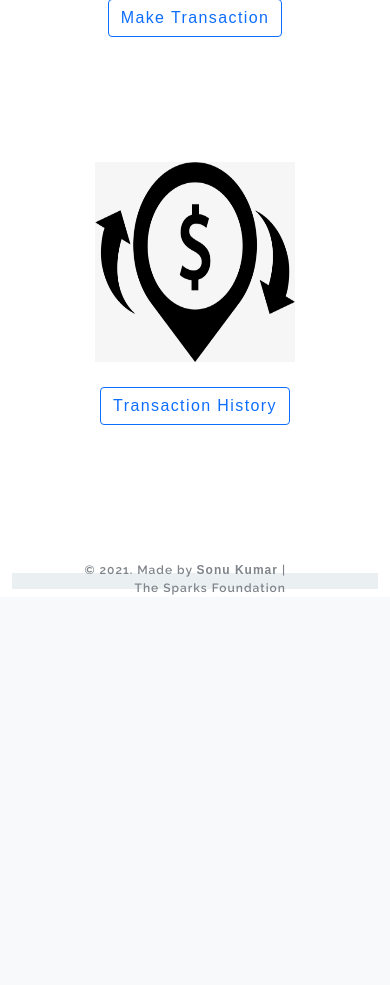
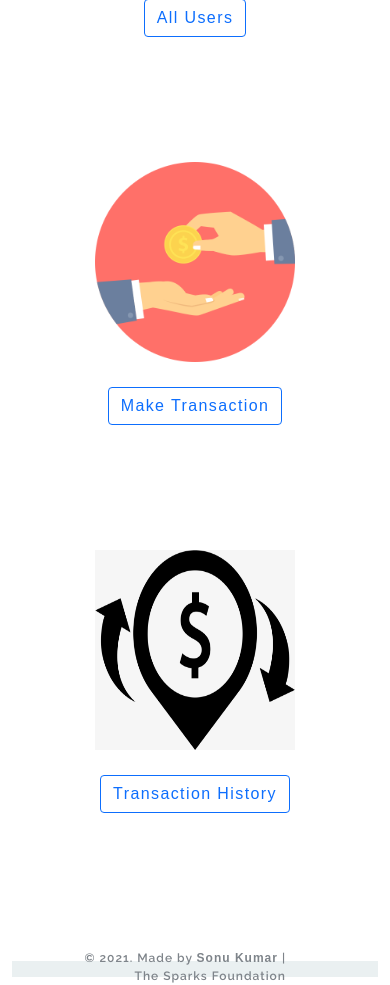
Before and after one commit to Shonu72/BasicBankisSystem-Task1-GripSep2021, a PHP site: page / in a window 390 px wide. Shown: the part 1306-2291 px from the top of the page. Before the commit the page ends 1903 px from the top, so only its background shows below. Run offline with PHP 8.4, Linux system fonts and the light colour scheme.

Commit message:
Update index.php

```diff
--- a/index.php
+++ b/index.php
@@ -35,6 +35,13 @@
                 <br>
                 <a href="users.php"><button type="button" class="btn btn-outline-primary">Create Users</button></a>
               </div>
+
+               <div class="col-md act">
+                <img src="img/AllUsers.jpg" class="img-fluid">
+                <br>
+                <a href="users.php"><button type="button" class="btn btn-outline-primary">All Users</button></a>
+              </div>
+
               <div class="col-md act">
                 <img src="img/transfer.png" class="img-fluid">
                 <br>
```
